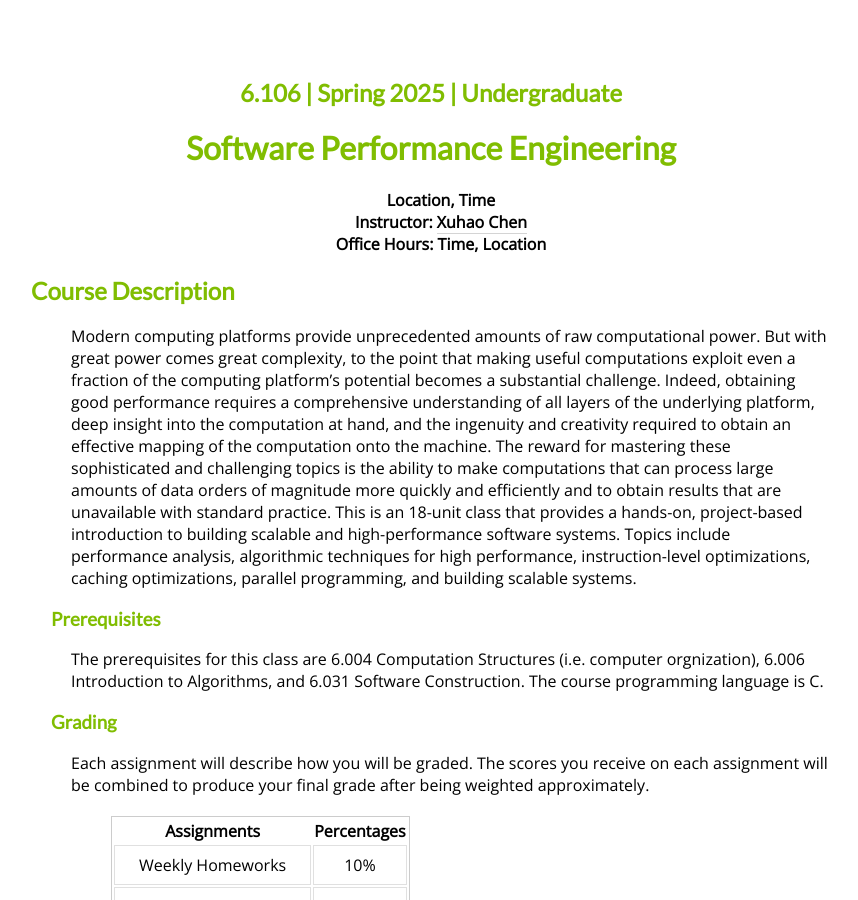
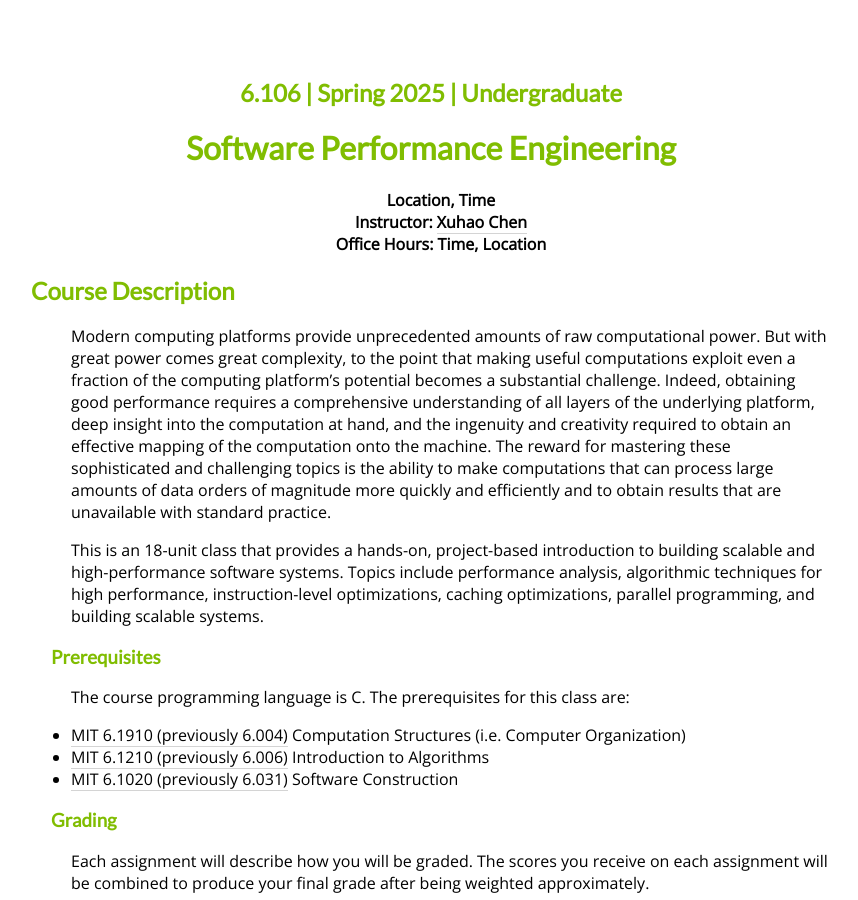
Before and after one commit to chenxuhao/chenxuhao.github.io, a Jekyll site: the page sw-perf-engineering/index.html, which Jekyll copies as it is, in a window 1280 px wide and 900 px high. Shown: the whole window, without its empty margins (209-1067 px from the left). Built offline with Jekyll 4.4.1, drawn with Linux system fonts in a browser that asks for light colours.

Commit message:
update index

```diff
--- a/index.html
+++ b/index.html
@@ -627,6 +627,12 @@
 synchronization, and computational thinking.
 <br /> </p>
 
+<p>
+  <b>Software Performance Engineering</b> (course in development) <b>TBD</b> <br />
+  <a href="sw-perf-engineering/">Software Performance Engineering</a> <br />
+  Topic list: parallel programming, matrix multiplication, tiling, Cilk, OpenMP, synchronization, and storage allocation.
+  <br /> </p>
+
 </div>
 </div>
 </div>
--- a/sw-perf-engineering/index.html
+++ b/sw-perf-engineering/index.html
@@ -83,7 +83,8 @@
   and the ingenuity and creativity required to obtain an effective mapping of the computation onto the machine.
   The reward for mastering these sophisticated and challenging topics is the ability to make computations that can process large amounts of data orders of magnitude more quickly and efficiently
   and to obtain results that are unavailable with standard practice.
-
+</p>
+<p>
   This is an 18-unit class that provides a hands-on, project-based introduction to building scalable and high-performance software systems.
   Topics include performance analysis, algorithmic techniques for high performance, instruction-level optimizations, caching optimizations, parallel programming, and building scalable systems.
 </p>
@@ -91,11 +92,12 @@
 <h3> Prerequisites </h3>
 
 <p>
-  The prerequisites for this class are
-  6.004 Computation Structures (i.e. computer orgnization),
-  6.006 Introduction to Algorithms,
-  and 6.031 Software Construction.
-  The course programming language is C.
+  The course programming language is C. The prerequisites for this class are:
+  <ul>
+  <li> <a href="https://student.mit.edu/catalog/m6a.html#6.1910">MIT 6.1910 (previously 6.004)</a> Computation Structures (i.e. Computer Organization) </li>
+  <li> <a href="https://student.mit.edu/catalog/m6a.html#6.1210">MIT 6.1210 (previously 6.006)</a> Introduction to Algorithms  </li>
+  <li> <a href="https://student.mit.edu/catalog/m6a.html#6.1020">MIT 6.1020 (previously 6.031)</a> Software Construction </li>
+  </ul>
 </p>
 
 
```
